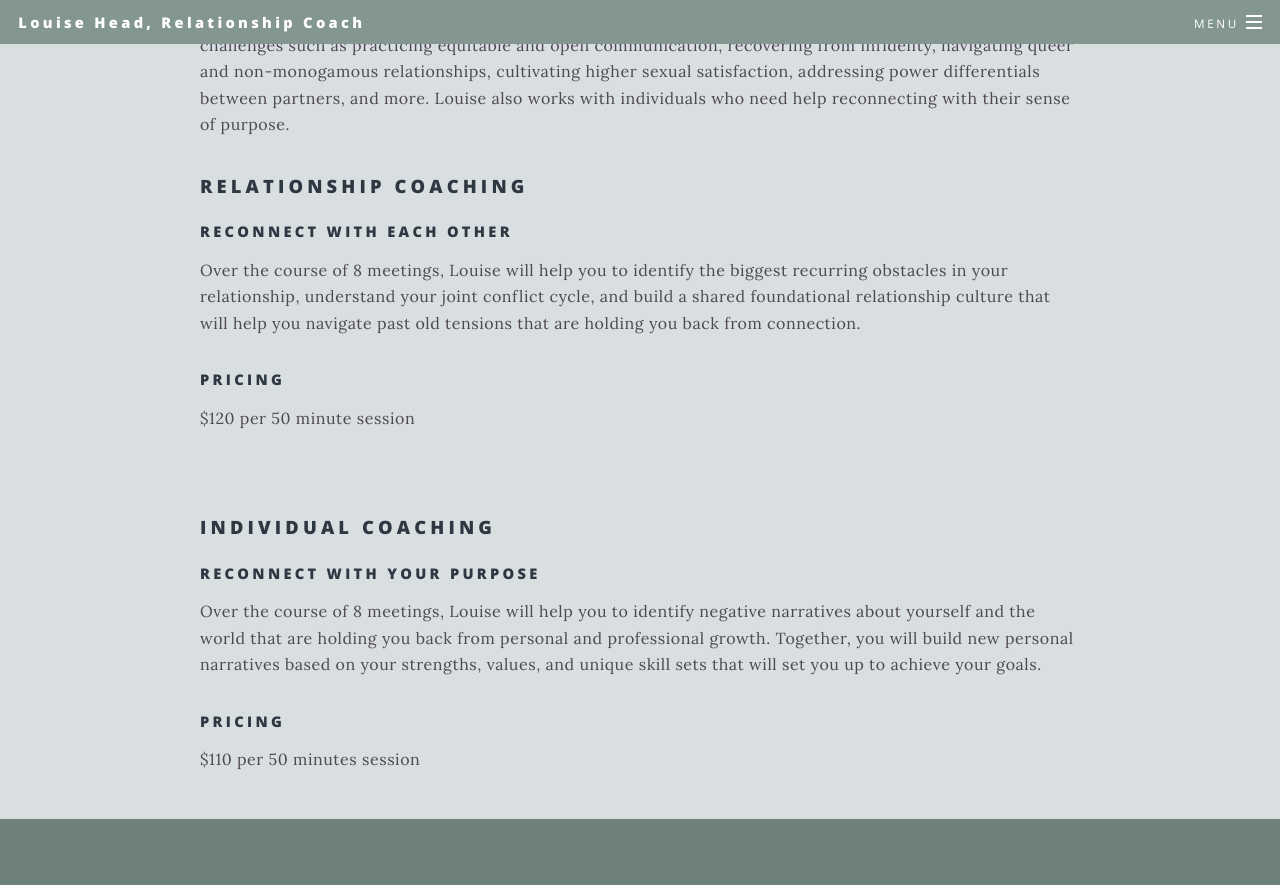
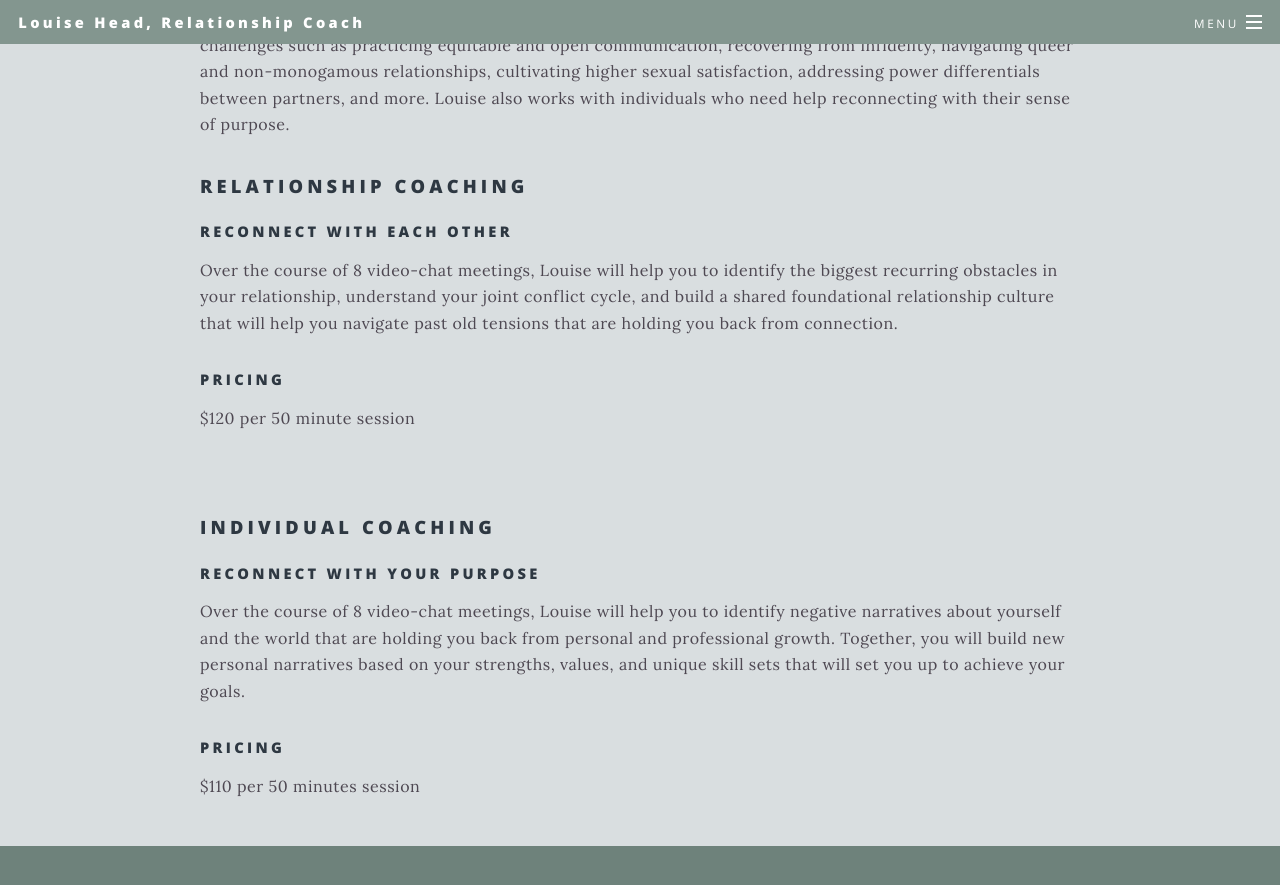
Before and after one commit to lehead/lehead.github.io, a Jekyll site: the page built from _pages/coaching.html, in a window 1280 px wide and 900 px high, scrolled down 476 px. Shown: the top 885 px of the window. Built offline with Jekyll 4.4.1, drawn with Linux system fonts in a browser that asks for light colours.

Commit message:
add video chat

```diff
--- a/_pages/coaching.html
+++ b/_pages/coaching.html
@@ -15,7 +15,7 @@ background-image: couplereddress_omar-lopez-1104241-unsplash.jpg
 <h2>Relationship Coaching</h2>
 <h4>Reconnect with each other</h4>
 <p>
-Over the course of 8 meetings, Louise will help you to identify the biggest recurring obstacles in your relationship, understand your joint conflict cycle, and build a shared foundational relationship culture that will help you navigate past old tensions that are holding you back from connection.
+Over the course of 8 video-chat meetings, Louise will help you to identify the biggest recurring obstacles in your relationship, understand your joint conflict cycle, and build a shared foundational relationship culture that will help you navigate past old tensions that are holding you back from connection.
 </p>
 <h4>Pricing</h4>
 <p>$120 per 50 minute session</p>
@@ -24,7 +24,7 @@ Over the course of 8 meetings, Louise will help you to identify the biggest recu
 <h2>Individual Coaching</h2>
 <h4>Reconnect with your purpose</h4>
 <p>
-Over the course of 8 meetings, Louise will help you to identify negative narratives about yourself and the world that are holding you back from personal and professional growth. Together, you will build new personal narratives based on your strengths, values, and unique skill sets that will set you up to achieve your goals.
+Over the course of 8 video-chat meetings, Louise will help you to identify negative narratives about yourself and the world that are holding you back from personal and professional growth. Together, you will build new personal narratives based on your strengths, values, and unique skill sets that will set you up to achieve your goals.
 </p>
 <h4>Pricing</h4>
 <p>$110 per 50 minutes session</p>
```
